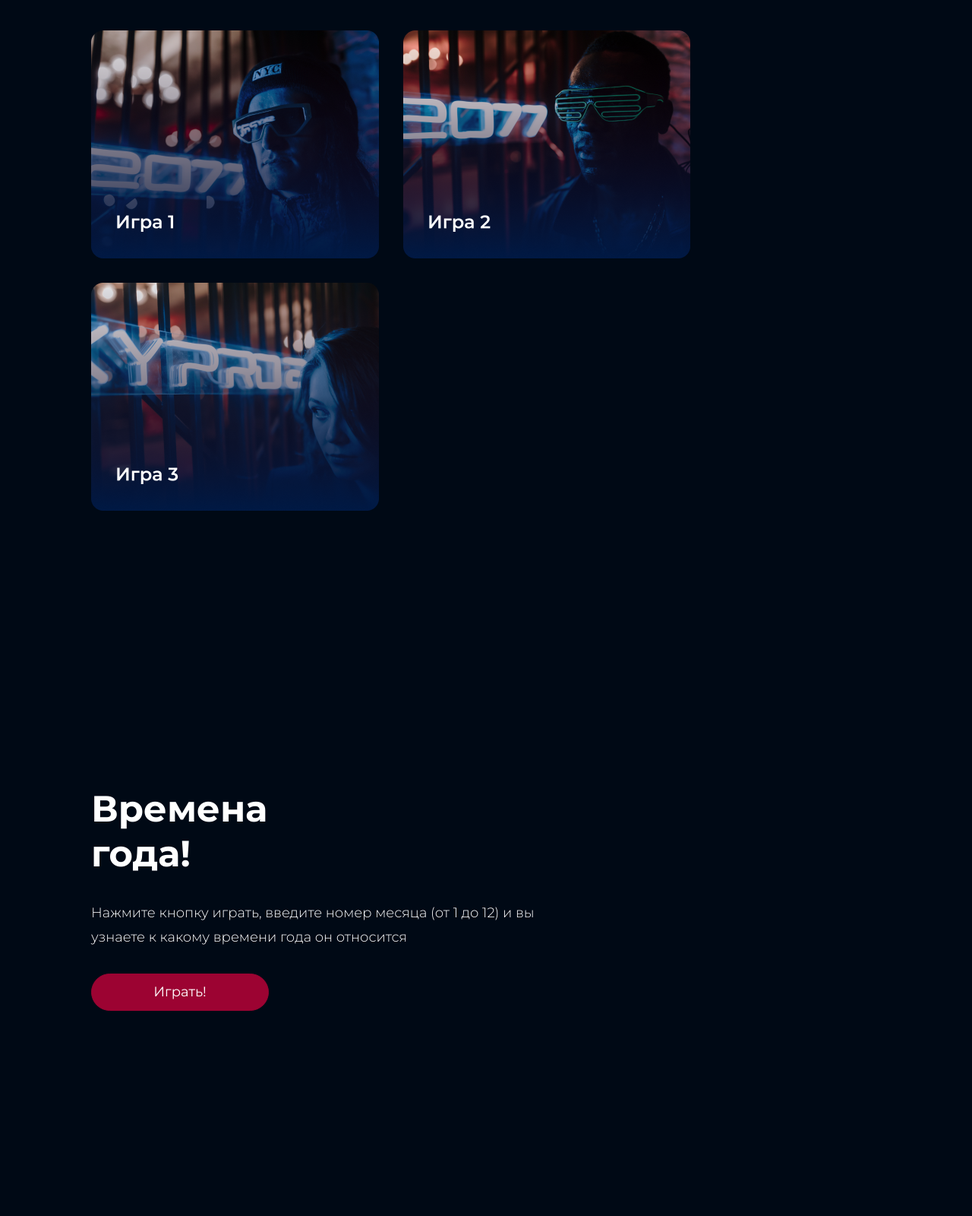
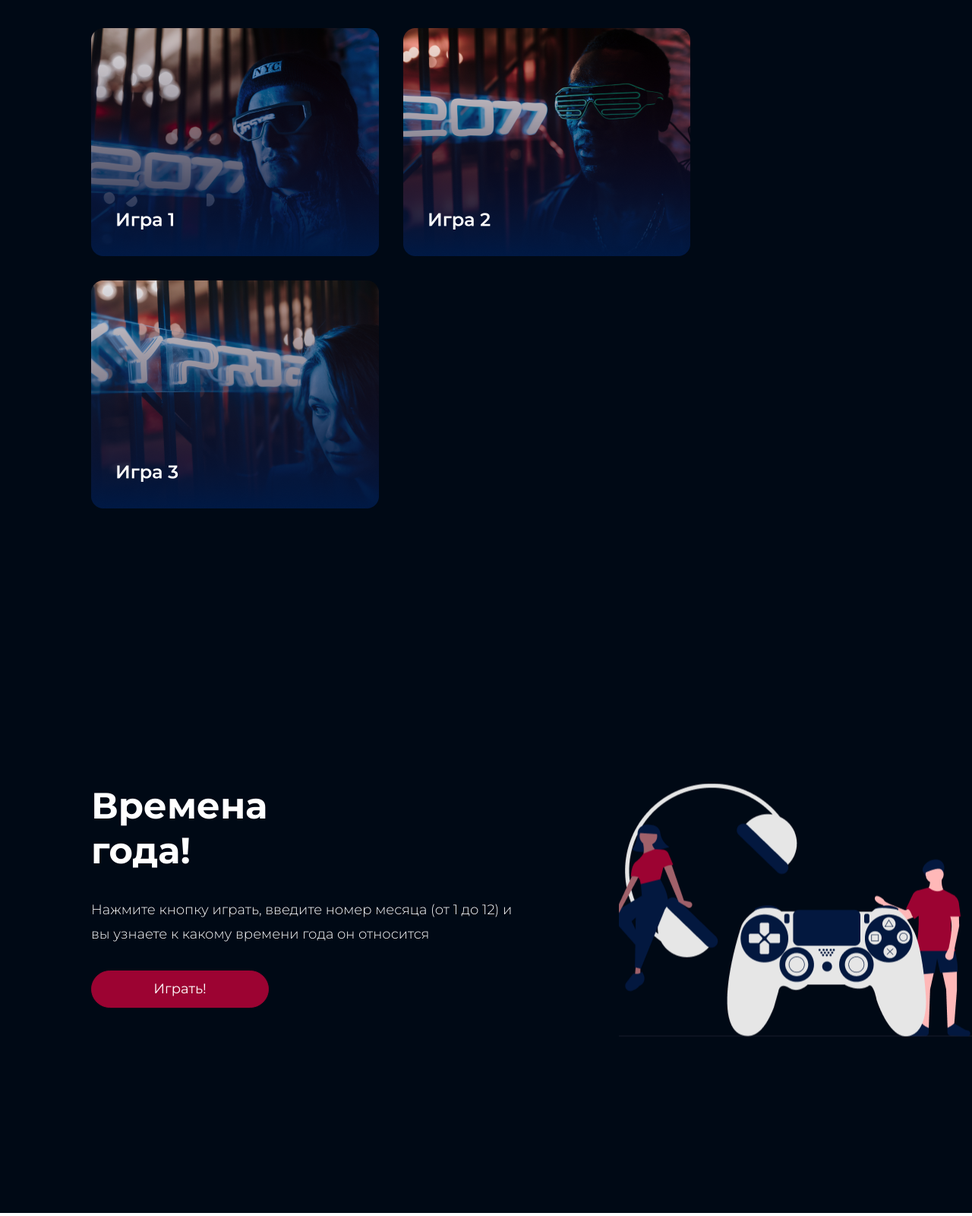
Before and after one commit to MilanaAbaitova/houmworc1, a plain HTML site: page hw-1/index.html in a window 1280 px wide. Shown: the part 1112-2712 px from the top of the page at 76% size. Drawn offline with Linux system fonts and the light colour scheme.

Commit message:
Update style.css

```diff
--- a/hw-1/style.css
+++ b/hw-1/style.css
@@ -9,11 +9,8 @@ body {
 
 .header {
   height: 1024px;
-<<<<<<< HEAD
+
   background-image: url("img/Rectangle 1.png");
-=======
-  background-image: url("img/Rectangle 1.jpg");
->>>>>>> 83222e3fcc2b0bd720395462211cbf0bf46aeab4
   background-repeat: no-repeat;
   background-position: center;
   background-size: cover;
@@ -68,13 +65,10 @@ body {
   width: 234.063px;
   height: 48.603px;
   border-radius: 30px;
-<<<<<<< HEAD
   background: #8e022c;
   border: 1px solid #90032d;
-=======
   background: #9C0332;
   border: 1px solid #9C0332;
->>>>>>> 83222e3fcc2b0bd720395462211cbf0bf46aeab4
   margin-top: 44px;
   font-size: 18px;
   color: #FFF;
@@ -92,11 +86,7 @@ body {
   background-position: center;
   background-size: cover;
   position: relative;
-<<<<<<< HEAD
   top: -3px;
-=======
-  top: -2px;
->>>>>>> 83222e3fcc2b0bd720395462211cbf0bf46aeab4
 }
 
 .games {
@@ -133,11 +123,7 @@ body {
   height: 800px;
   background: #000915;
   position: relative;
-<<<<<<< HEAD
   top: -4px;
-=======
-  top: -3px;
->>>>>>> 83222e3fcc2b0bd720395462211cbf0bf46aeab4
 }
 
 .block-inside {
@@ -189,11 +175,7 @@ body {
 }
 
 .block-inside__img-game {
-<<<<<<< HEAD
   background-image: url("img/nb-big.png");
-=======
-  background-image: url("img/game.png");
->>>>>>> 83222e3fcc2b0bd720395462211cbf0bf46aeab4
   width: 485px;
   height: 333px;
   background-repeat: no-repeat;
@@ -330,4 +312,3 @@ body {
   .bottom-block {
     height: 653px;
   }
-}/*# sourceMappingURL=style.css.map */
```
